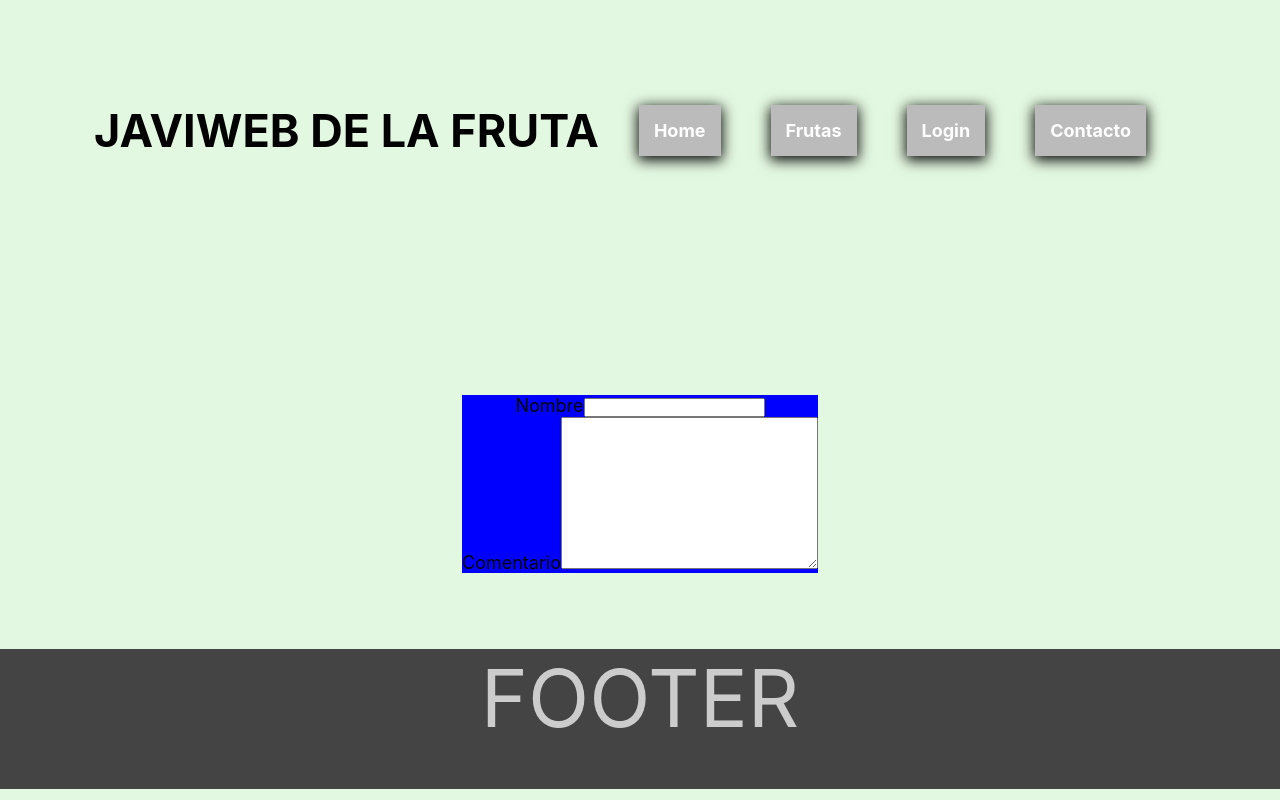
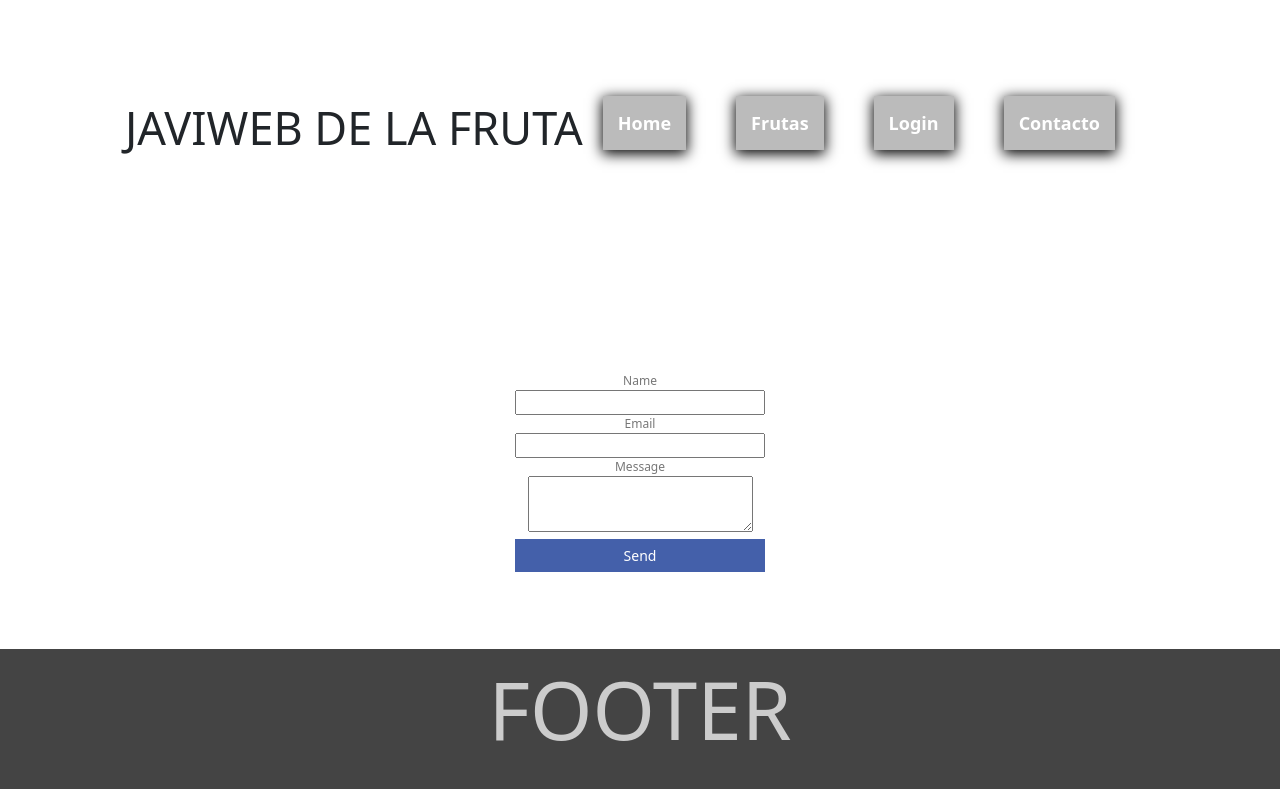
Before and after one commit to javierbajo/REACT-VIAJES, a React (Create React App) app: page /contact in a window 1280 px wide. Shown: the top 800 px of the page. Built offline with nearby package versions, Linux system fonts and the light colour scheme; no server answers.

Commit message:
config formulario de contacto

```diff
--- a/package.json
+++ b/package.json
@@ -1,12 +1,15 @@
 {
   "name": "cafe-react",
-  "homepage":"./",
+  "homepage": "./",
   "version": "0.1.0",
   "private": true,
   "dependencies": {
+    "@emailjs/browser": "^3.11.0",
     "@testing-library/jest-dom": "^5.16.5",
     "@testing-library/react": "^13.4.0",
     "@testing-library/user-event": "^13.5.0",
+    "bootstrap": "^5.3.0",
+    "emailjs-com": "^3.2.0",
     "react": "^18.2.0",
     "react-dom": "^18.2.0",
     "react-router-dom": "^6.11.2",
--- a/src/App.js
+++ b/src/App.js
@@ -21,7 +21,7 @@ function App() {
   const [userList, setUserList] = useState([]);
 
   const getDataUsersAPI = async () => {
-    const response = await fetch("http://localhost:3001/users/");
+    const response = await fetch("https://api-frutas.vercel.app/users");
     const res = await response.json();
     setUserList(res);
   };
--- a/src/components/Contacto/Contacto.jsx
+++ b/src/components/Contacto/Contacto.jsx
@@ -1,18 +1,32 @@
-import React from 'react'
-import '../../styles/Contacto.css'
+import React, { useRef} from 'react';
+import '../../styles/Contacto.css';
+import emailjs from '@emailjs/browser';
+
 
 const Contacto = () => {
+  const form = useRef();
+
+  const sendEmail = (e) => {
+    e.preventDefault();
+
+    emailjs.sendForm('service_2zfnijr', 'template_1qyko6a', form.current, 'WD4OVH6ubbz0jxDRK')
+      .then((result) => {
+          console.log(result.text);
+      }, (error) => {
+          console.log(error.text);
+      });
+  };
   return (
-    <form className='contacto-form'>
-      <label htmlFor="">Nombre</label>
-      <input type="text" /> <br />
+  <form ref={form} onSubmit={sendEmail} className='field'>
+    <label>Name</label>
+    <input type="text" name="user_name" />
+    <label>Email</label>
+    <input type="email" name="user_email" />
+    <label>Message</label>
+    <textarea name="message" />
+    <input type="submit" value="Send" />
+  </form>
+  );
+};
 
-      <label htmlFor="">Comentario</label>
-      <textarea name="" id="" cols="30" rows="10"></textarea>
-
-
-      </form>
-  )
-}
-
-export default Contacto
+export default Contacto;
--- a/src/index.js
+++ b/src/index.js
@@ -3,6 +3,7 @@ import ReactDOM from 'react-dom/client';
 import './index.css';
 import App from './App';
 import { BrowserRouter as Router } from 'react-router-dom';
+import 'bootstrap/dist/css/bootstrap.css';
 
 
 const root = ReactDOM.createRoot(document.getElementById('root'));
--- a/src/styles/Contacto.css
+++ b/src/styles/Contacto.css
@@ -1,3 +1,25 @@
-.contacto-form{
-    background-color: blue;
-  }
+.field {
+  margin-bottom: 10px;
+}
+
+.field label {
+  display: block;
+  font-size: 12px;
+  color: #777;
+}
+
+.field input {
+  display: block;
+  min-width: 250px;
+  line-height: 1.5;
+  font-size: 14px;
+}
+
+input[type="submit"] {
+  display: block;
+  padding: 6px 30px;
+  font-size: 14px;
+  background-color: #4460AA;
+  color: #fff;
+  border: none
+}
```
Also changed, not shown: 1 other file (tests, documents, lock files or other folders).
